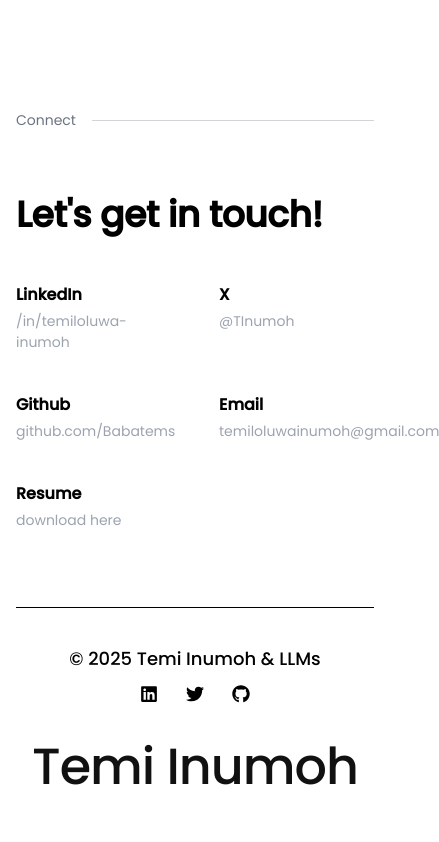
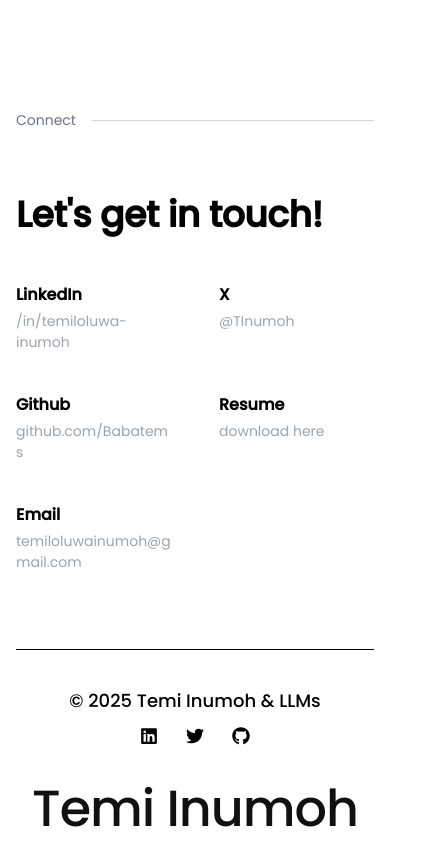
Before and after one commit to Babatems/Portfolio, a React (Create React App) app: page / in a window 390 px wide. Shown: the part 4706-5548 px from the top of the page, 439 px wide, since content can reach past the window. Before the commit the page ends 5506 px from the top, so only its background shows below. Built offline with nearby package versions, Linux system fonts and the light colour scheme; no server answers.

Commit message:
Switched email and resume link

```diff
--- a/src/sections/Connect.js
+++ b/src/sections/Connect.js
@@ -2,8 +2,8 @@ const links = [
   { label: 'LinkedIn', value: '/in/temiloluwa-inumoh', href: 'https://www.linkedin.com/in/temiloluwa-inumoh/' },
   { label: 'X',        value: '@TInumoh',               href: 'https://x.com/TInumoh' },
   { label: 'Github',   value: 'github.com/Babatems',    href: 'https://github.com/Babatems' },
+  { label: 'Resume',   value: 'download here',          href: '/Resume.pdf' },
   { label: 'Email',    value: 'temiloluwainumoh@gmail.com', href: 'mailto:temiloluwainumoh@gmail.com' },
-  { label: 'Resume',   value: 'download here',          href: '/Resume.pdf' },
 ];
 
 export default function Connect() {
@@ -29,12 +29,12 @@ export default function Connect() {
               href={href}
               target={href.startsWith('mailto:') ? undefined : '_blank'}
               rel={href.startsWith('mailto:') ? undefined : 'noopener noreferrer'}
-              className="group block"
+              className="group block min-w-0"
             >
               <p className="font-poppins font-semibold text-black text-[16px] md:text-[18px] group-hover:opacity-70 transition-opacity duration-200">
                 {label}
               </p>
-              <p className="font-poppins text-gray-400 text-[14px] md:text-[15px] mt-1 group-hover:opacity-70 transition-opacity duration-200">
+              <p className="font-poppins text-gray-400 text-[14px] md:text-[15px] mt-1 break-words group-hover:opacity-70 transition-opacity duration-200">
                 {value}
               </p>
             </a>
```
